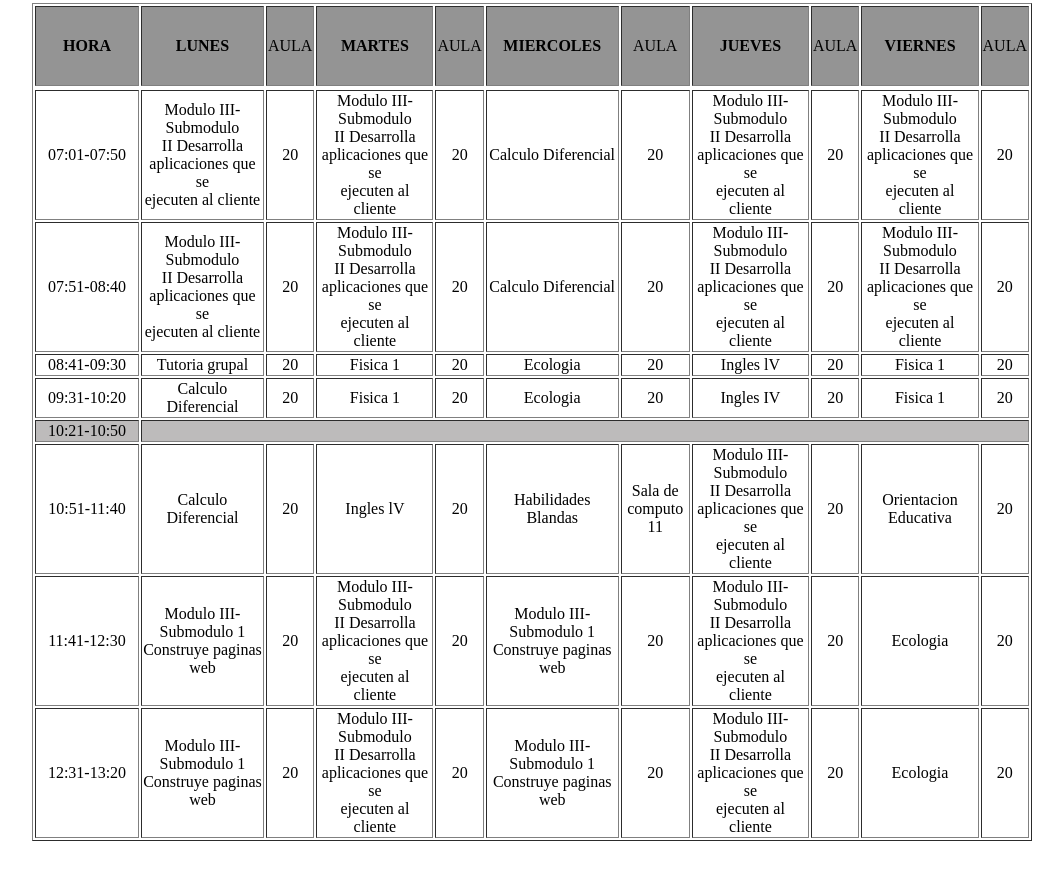
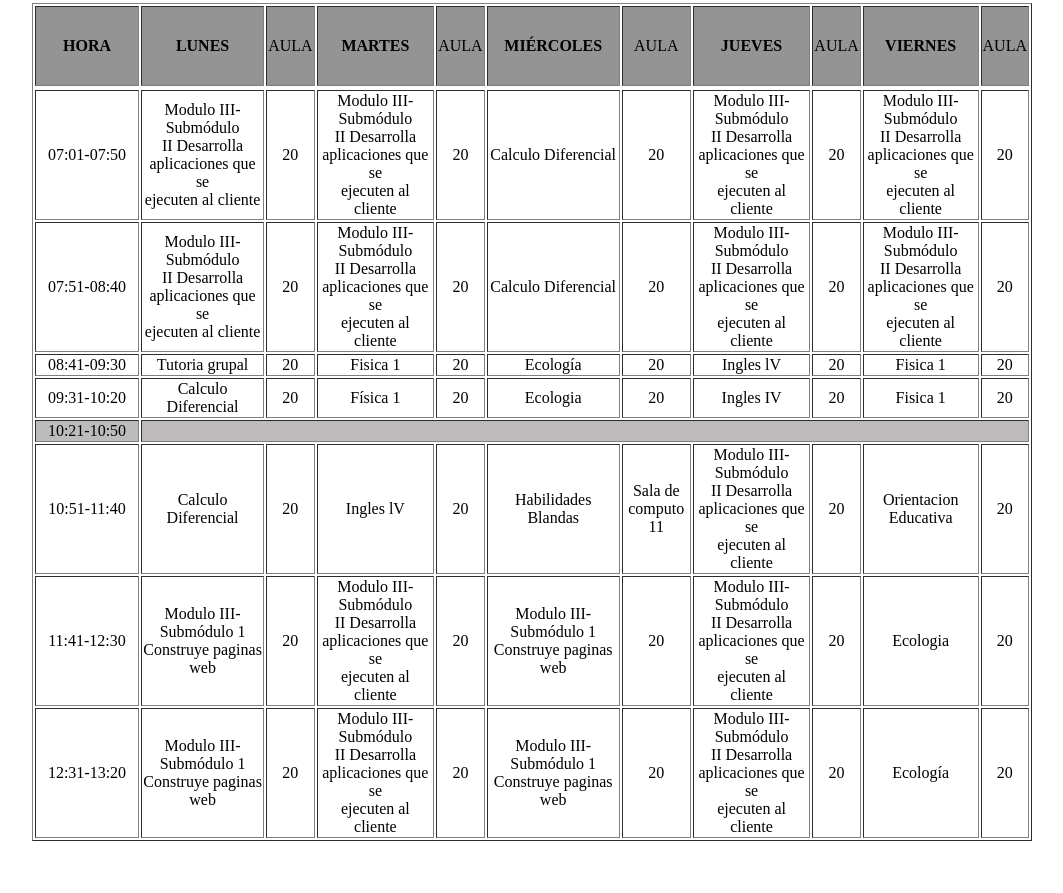
Before and after one commit to Jose17Cruz/Jose_Antonio.github.oi, a plain HTML site: page P2-Tablas.html in a window 1280 px wide. Shown: the part 487-1380 px from the top of the page, without its empty margins (108-1171 px from the left). Drawn offline with Linux system fonts and the light colour scheme.

Commit message:
Update P2-Tablas.html

```diff
--- a/P2-Tablas.html
+++ b/P2-Tablas.html
@@ -12,15 +12,15 @@
 </tr>
 </table></center>
 <font size="2"><font face="Arial Black"><center>
-<h2>"<font color="red">2024.</font color>Año del Bicentamiento de la Erección</br>del estado libre y Soberano de México".</h2>
+<h2>"<font color="red">2024.</font color>Año del Bichentamente de la Erección</br>del estado libre y Soberano de México".</h2>
 </font face></font color><center></font size>
 <font size="1"><font face="Arial"><center><font color="#000000">
-<h2>HORARIO DE GRUPO</br> SEMESTRE:FEBRERO-AGOSTO 2024</h2></font size></font face></center></font color>
+<h2>HORARIO DE GRUPO</br> SEMESTRE: FEBRERO-AGOSTO 2024</h2></font size></font face></center></font color>
 
 
 
 <br>
-<center><table border="1"  width="1000" height="80">
+<center><table border="1" width="1000" height="80">
 <tr>
 <td > GRUPO:</td>
 <td><center>404</center></td>
@@ -31,13 +31,13 @@
 <td> TURNO:</td>
 <td> <center>MATUTINO</center></td>
 <td> ESPECIALIDAD:</td>
-<td><center>PROGRAMACION</center>  </td>
+<td><center>PROGRAMACIÓN</center> </td>
 </tr>
 <tr>
 <td> EDIFICIO:</td>
 <td> <center>E</center> </td>
 <td> AULA :</td>
-<td> <center>20</center>  </td>
+<td> <center>20</center> </td>
 </tr>
 </table></center>
 </br>
@@ -45,11 +45,11 @@
 <tr>
 
 <th width="100" height="80" style="background:#949494" ><center>HORA</center> </th>
-<th  style="background:#949494">  <center>LUNES</center> </th>
+<th style="background:#949494"> <center>LUNES</center> </th>
 <td style="background:#949494"><center>AULA</center></td>
 <th style="background:#949494"><center> MARTES</center></th>
 <td style="background:#949494"> <center> AULA</center></td>
-<th style="background:#949494"><center> MIERCOLES</center></th>
+<th style="background:#949494"><center> MIÉRCOLES</center></th>
 <td style="background:#949494"> <center> AULA</center></td>
 <th style="background:#949494"><center> JUEVES</center></th>
 <td style="background:#949494"><center>AULA</center></td>
@@ -60,51 +60,51 @@
 
 <tr>
 <td><center> 07:01-07:50</center> </td>
-<td> <center><font size="3"><font face= "Baskerville Old Face">Modulo III-Submodulo<br />
+<td> <center><font size="3"><font face= "Baskerville Old Face">Modulo III-Submódulo<br />
 II Desarrolla<br />aplicaciones que se<br />ejecuten al cliente </font></font></font></center></td>
-<td>  <center>20 </center></td>
-<td><center><font size="3"><font face= "Baskerville Old Face">Modulo III-Submodulo<br />
+<td> <center>20 </center></td>
+<td><center><font size="3"><font face= "Baskerville Old Face">Modulo III-Submódulo<br />
 II Desarrolla<br />aplicaciones que se<br />ejecuten al cliente </font></font></font></center> </td>
 <td> <center>20 </center></td>
 <td> <center><font size="3"><font face= "Baskerville Old Face">Calculo Diferencial</font></font></font></center></td>
 <td> <center>20 </center></td>
-<td> <center><font size="3"><font face= "Baskerville Old Face">Modulo III-Submodulo<br />
+<td> <center><font size="3"><font face= "Baskerville Old Face">Modulo III-Submódulo<br />
 II Desarrolla<br />aplicaciones que se<br />ejecuten al cliente </font></font></font></center></td>
 <td> <center>20 </center></td>
-<td> <center><font size="3"><font face= "Baskerville Old Face">Modulo III-Submodulo<br />
+<td> <center><font size="3"><font face= "Baskerville Old Face">Modulo III-Submódulo<br />
 II Desarrolla<br />aplicaciones que se<br />ejecuten al cliente </font></font></font></center></td>
-<td>  <center>20 </center></td>
+<td> <center>20 </center></td>
 </tr>
 
 <tr>
 <td><center> 07:51-08:40</center></td>
-<td> <center><font size="3"><font face= "Baskerville Old Face">Modulo III-Submodulo<br />
+<td> <center><font size="3"><font face= "Baskerville Old Face">Modulo III-Submódulo<br />
 II Desarrolla<br />aplicaciones que se<br />ejecuten al cliente </font></font></font></center></td>
 <td> <center>20 </center></td>
-<td> <center><font size="3"><font face= "Baskerville Old Face">Modulo III-Submodulo<br />
+<td> <center><font size="3"><font face= "Baskerville Old Face">Modulo III-Submódulo<br />
 II Desarrolla<br />aplicaciones que se<br />ejecuten al cliente </font></font></font></center></td>
 <td> <center>20 </center></td>
 <td> <center><font size="3"><font face= "Baskerville Old Face">Calculo Diferencial</font></font></font></center></td>
 <td> <center>20 </center></td>
-<td> <center><font size="3"><font face= "Baskerville Old Face">Modulo III-Submodulo<br />
+<td> <center><font size="3"><font face= "Baskerville Old Face">Modulo III-Submódulo<br />
 II Desarrolla<br />aplicaciones que se<br />ejecuten al cliente </font></font></font></center></td>
 <td> <center>20 </center></td>
-<td> <center><font size="3"><font face= "Baskerville Old Face">Modulo III-Submodulo<br />
+<td> <center><font size="3"><font face= "Baskerville Old Face">Modulo III-Submódulo<br />
 II Desarrolla<br />aplicaciones que se<br />ejecuten al cliente </font></font></font></center></td>
-<td>  <center>20 </center></td>
+<td> <center>20 </center></td>
 
 </tr>
 <tr>
 <td> <center>08:41-09:30</center></td>
 <td><center><font size="3"><font face= "Baskerville Old Face">Tutoria grupal </font></font></font></center> </td>
 <td> <center>20 </center></td>
-<td> <center><font size="3"><font face= "Baskerville Old Face">Fisica 1</font></font></font></center>  </td>
+<td> <center><font size="3"><font face= "Baskerville Old Face">Fisica 1</font></font></font></center> </td>
 <td> <center>20 </center></td>
-<td> <center><font size="3"><font face= "Baskerville Old Face">Ecologia</font></font></font></center></td>
+<td> <center><font size="3"><font face= "Baskerville Old Face">Ecología</font></font></font></center></td>
 <td> <center>20 </center></td>
-<td>  <center><font size="3"><font face= "Baskerville Old Face">Ingles lV</font></font></font></center></td>
+<td> <center><font size="3"><font face= "Baskerville Old Face">Ingles lV</font></font></font></center></td>
 <td> <center>20 </center></td>
-<td>  <center><font size="3"><font face= "Baskerville Old Face">Fisica 1</font></font></font></center></td>
+<td> <center><font size="3"><font face= "Baskerville Old Face">Fisica 1</font></font></font></center></td>
 <td> <center>20 </center></td>
 
 </tr>
@@ -112,7 +112,7 @@ II Desarrolla<br />aplicaciones que se<br />ejecuten al cliente </font></font></
 <td> <center>09:31-10:20</center></td>
 <td> <center><font size="3"><font face= "Baskerville Old Face">Calculo Diferencial</font></font></font></center></td>
 <td> <center>20 </center></td>
-<td><center><font size="3"><font face= "Baskerville Old Face">Fisica 1</font></font></font></center> </td>
+<td><center><font size="3"><font face= "Baskerville Old Face">Física 1</font></font></font></center> </td>
 <td> <center>20 </center></td>
 <td> <center><font size="3"><font face= "Baskerville Old Face">Ecologia</font></font></font></center></td>
 <td> <center>20 </center></td>
@@ -123,8 +123,8 @@ II Desarrolla<br />aplicaciones que se<br />ejecuten al cliente </font></font></
 
 </tr>
 <tr>
-<td  bgcolor ="#BDBBBB"> <center>10:21-10:50</center></td>
-<td colspan="10"  bgcolor ="#BDBBBB"></td>
+<td bgcolor ="#BDBBBB"> <center>10:21-10:50</center></td>
+<td colspan="10" bgcolor ="#BDBBBB"></td>
 </tr>
 
 <tr>
@@ -136,7 +136,7 @@ II Desarrolla<br />aplicaciones que se<br />ejecuten al cliente </font></font></
 <td><center><font size="3"><font face= "Baskerville Old Face">Habilidades Blandas</font></font></font></center> </td>
 <td><center><font size="3"><font face= "Baskerville Old Face">Sala de<br />
 computo 11 </font></font></font></center> </td>
-<td><center><font size="3"><font face= "Baskerville Old Face">Modulo III-Submodulo<br />
+<td><center><font size="3"><font face= "Baskerville Old Face">Modulo III-Submódulo<br />
 II Desarrolla<br />aplicaciones que se<br />ejecuten al cliente </font></font></font></center> </td>
 <td> <center>20 </center></td>
 <td> <center><font size="3"><font face= "Baskerville Old Face">Orientacion Educativa</font></font></font></center></td>
@@ -145,16 +145,16 @@ II Desarrolla<br />aplicaciones que se<br />ejecuten al cliente </font></font></
 
 <tr>
 <td> <center>11:41-12:30</center></td>
-<td> <center><font size="3"><font face= "Baskerville Old Face">Modulo III-Submodulo 1<br />
-Construye paginas web  </font></font></font></center></td>
+<td> <center><font size="3"><font face= "Baskerville Old Face">Modulo III-Submódulo 1<br />
+Construye paginas web </font></font></font></center></td>
 <td> <center>20 </center></td>
-<td>  <center><font size="3"><font face= "Baskerville Old Face">Modulo III-Submodulo<br />
+<td> <center><font size="3"><font face= "Baskerville Old Face">Modulo III- Submódulo <br />
 II Desarrolla<br />aplicaciones que se<br />ejecuten al cliente </font></font></font></center></td>
 <td> <center>20 </center></td>
-<td> <center><font size="3"><font face= "Baskerville Old Face">Modulo III-Submodulo 1<br />
-Construye paginas web  </font></font></font></center></td>
+<td> <center><font size="3"><font face= "Baskerville Old Face">Modulo III- Submódulo 1<br />
+Construye paginas web </font></font></font></center></td>
 <td> <center>20 </center></td>
-<td> <center><font size="3"><font face= "Baskerville Old Face">Modulo III-Submodulo<br />
+<td> <center><font size="3"><font face= "Baskerville Old Face">Modulo III- Submódulo <br />
 II Desarrolla<br />aplicaciones que se<br />ejecuten al cliente </font></font></font></center></td>
 <td><center>20 </center> </td>
 <td> <center><font size="3"><font face= "Baskerville Old Face">Ecologia</font></font></font></center></td>
@@ -165,19 +165,19 @@ II Desarrolla<br />aplicaciones que se<br />ejecuten al cliente </font></font></
 
 <tr>
 <td> <center>12:31-13:20</center></td>
-<td> <center><font size="3"><font face= "Baskerville Old Face">Modulo III-Submodulo 1<br />
-Construye paginas web  </font></font></font></center></td>
+<td> <center><font size="3"><font face= "Baskerville Old Face">Modulo III- Submódulo 1<br />
+Construye paginas web </font></font></font></center></td>
 <td> <center>20 </center></td>
-<td>  <center><font size="3"><font face= "Baskerville Old Face">Modulo III-Submodulo<br />
+<td> <center><font size="3"><font face= "Baskerville Old Face">Modulo III- Submódulo <br />
 II Desarrolla<br />aplicaciones que se<br />ejecuten al cliente </font></font></font></center></td>
 <td> <center>20 </center></td>
-<td> <center><font size="3"><font face= "Baskerville Old Face">Modulo III-Submodulo 1<br />
-Construye paginas web  </font></font></font></center></td>
+<td> <center><font size="3"><font face= "Baskerville Old Face">Modulo III- Submódulo 1<br />
+Construye paginas web </font></font></font></center></td>
 <td> <center>20 </center></td>
-<td> <center><font size="3"><font face= "Baskerville Old Face">Modulo III-Submodulo<br />
+<td> <center><font size="3"><font face= "Baskerville Old Face">Modulo III- Submódulo <br />
 II Desarrolla<br />aplicaciones que se<br />ejecuten al cliente </font></font></font></center></td>
 <td> <center>20 </center></td>
-<td> <center><font size="3"><font face= "Baskerville Old Face">Ecologia</font></font></font></center></td>
+<td> <center><font size="3"><font face= "Baskerville Old Face">Ecología</font></font></font></center></td>
 <td> <center>20 </center></td>
 
 </tr>
@@ -286,7 +286,9 @@ II Desarrolla<br />aplicaciones que se<br />ejecuten al cliente </font></font></
 <td> <font size="3"><font face= "Baskerville Old Face">Celia Romero Pichardo</font size="3"></font face= "Baskerville Old Face"></td>
 </tr>
 </center></table><center><img src="Captura.png"" alt="P2_tablas.html"></center>
+
 <center><img src="encabezados.jpg"" alt="P2_tablas.html"></center>
+
 
 
 
```
Lines whose indentation alone changed are shown as unchanged.
